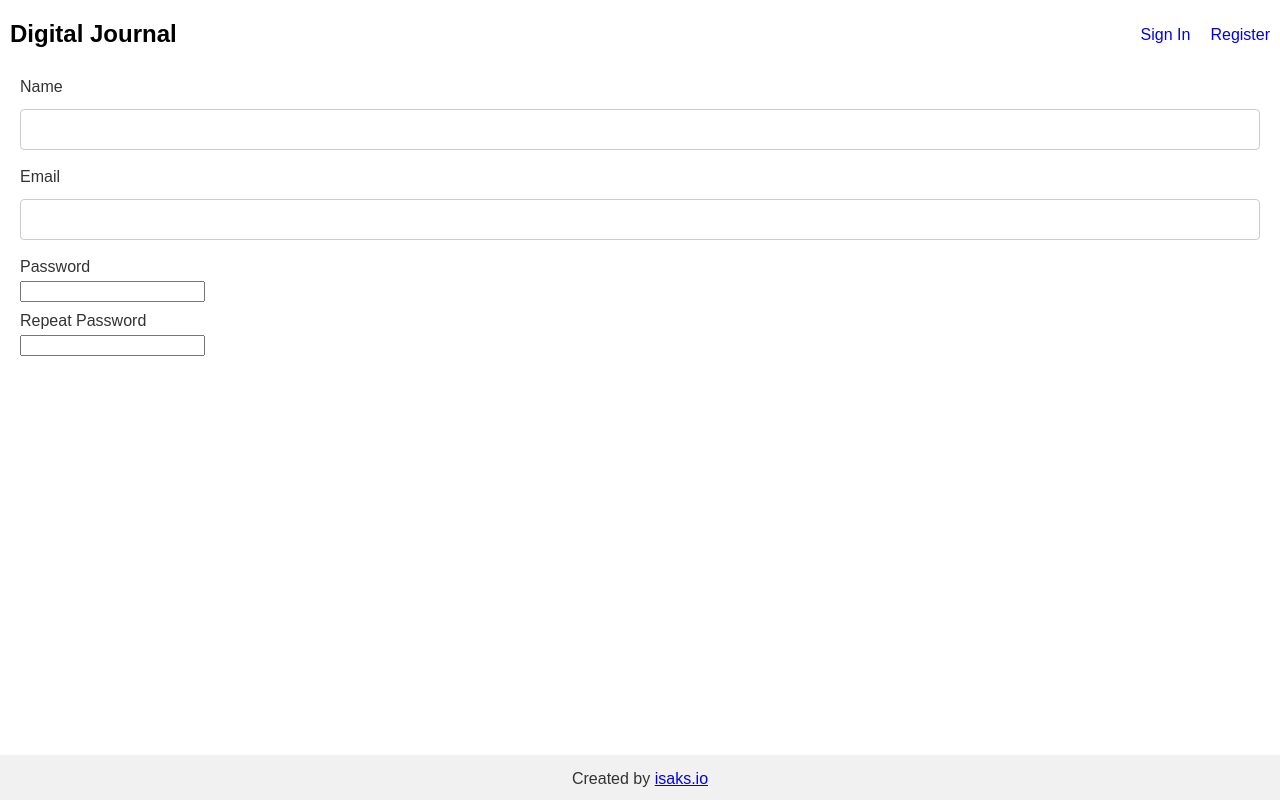
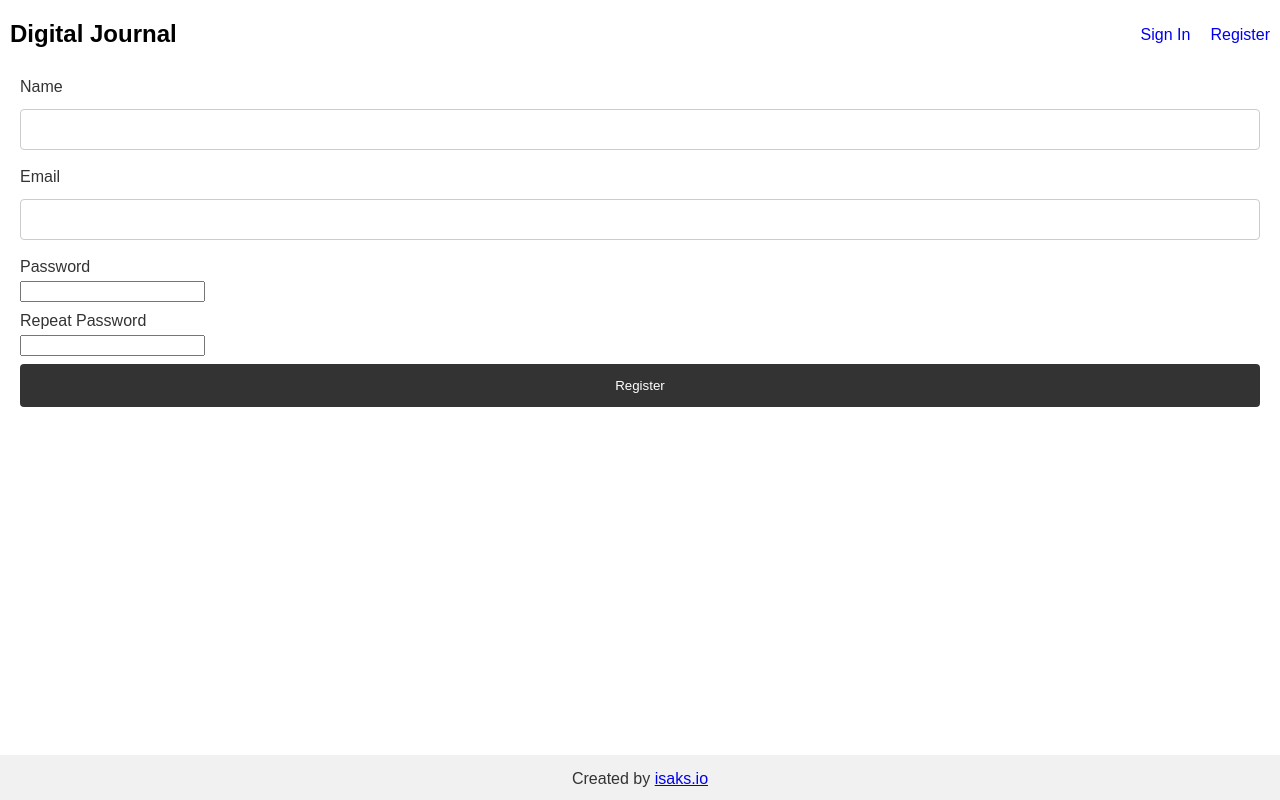
Before and after one commit to isaksolheim/journal-app, a React (Create React App) app in the folder client/: page /register in a window 1280 px wide. Built offline with nearby package versions, Linux system fonts and the light colour scheme.

Commit message:
Add register functionality

```diff
--- a/client/package.json
+++ b/client/package.json
@@ -14,7 +14,8 @@
     "start": "react-scripts start",
     "build": "react-scripts build",
     "test": "react-scripts test",
-    "eject": "react-scripts eject"
+    "eject": "react-scripts eject",
+    "proxy": "http://localhost:5000"
   },
   "eslintConfig": {
     "extends": "react-app"
--- a/client/src/components/Register.js
+++ b/client/src/components/Register.js
@@ -1,18 +1,53 @@
 import React from 'react';
+import axios from 'axios';
 
-function Register() {
+class Register extends React.Component {
+  constructor(props) {
+    super(props);
+
+    this.state = {
+      name: '',
+      email: '',
+      password: '',
+      password2: '',
+      errors: {}
+    };
+  }
+
+  inputHandler = (e) => {
+    this.setState({ [e.target.id]: e.target.value });
+  }
+
+  submitHandler = (e) => {
+    e.preventDefault();
+
+    const newUser = {
+      name: this.state.name,
+      email: this.state.email,
+      password: this.state.password,
+      password2: this.state.password2
+    };
+
+    axios.post('http://localhost:5000/api/users/register', newUser);
+
+    console.log('User created!');
+  }
+
+  render() {
     return(
-    <form>
+      <form onSubmit={this.submitHandler}>
         <label>Name</label>
-      <input type="text" />
+        <input id="name" type="text" onChange={this.inputHandler} />
         <label>Email</label>
-      <input type="text" />
+        <input id="email" type="text" onChange={this.inputHandler} />
         <label>Password</label>
-      <input type="password" />
+        <input id="password" type="password" onChange={this.inputHandler} />
         <label>Repeat Password</label>
-      <input type="password" />
+        <input id="password2" type="password" onChange={this.inputHandler} />
+        <button type="submit">Register</button>
       </form>
     );
   }
+}
 
 export default Register;
```
Lines whose indentation alone changed are shown as unchanged.
